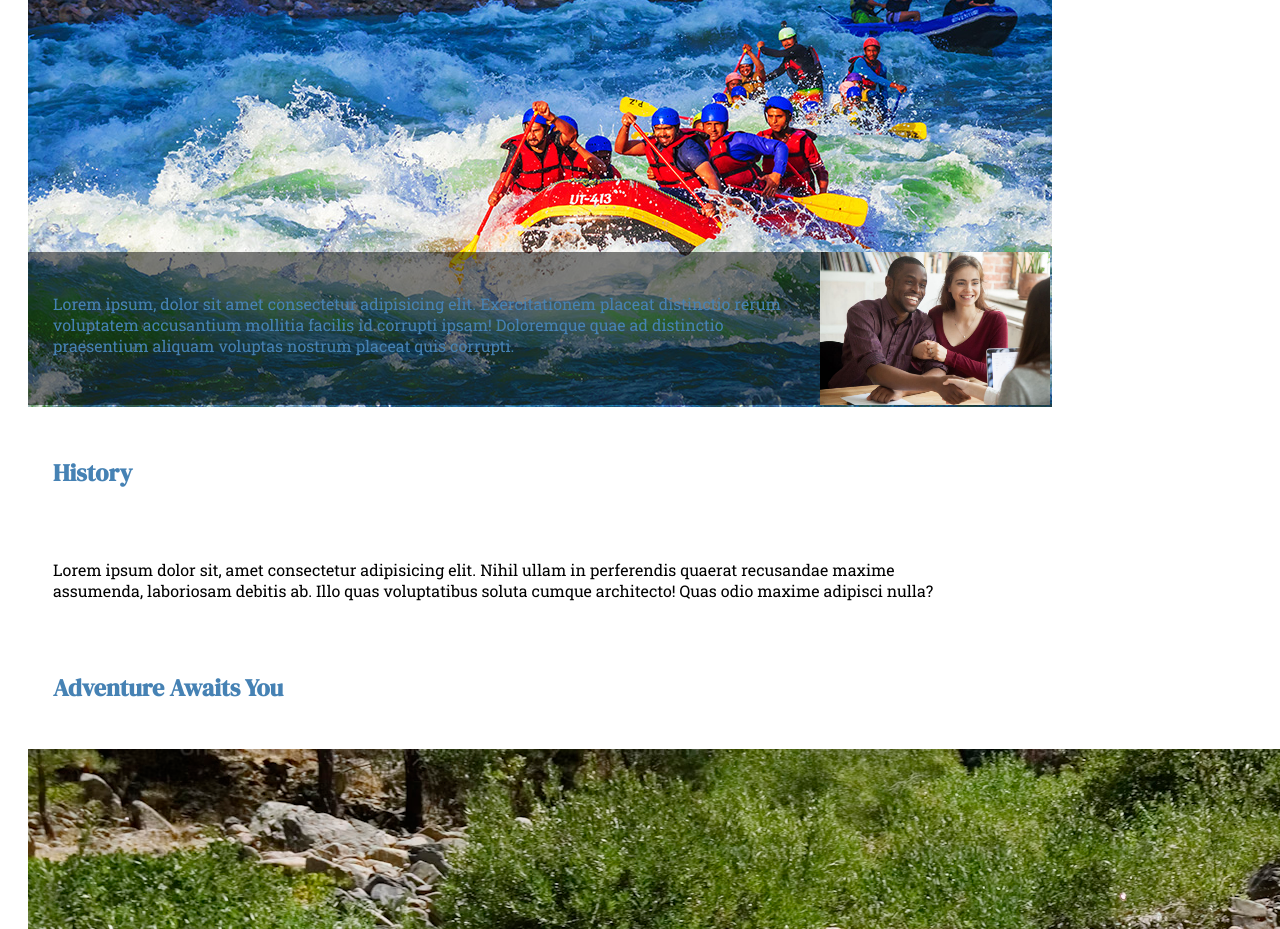
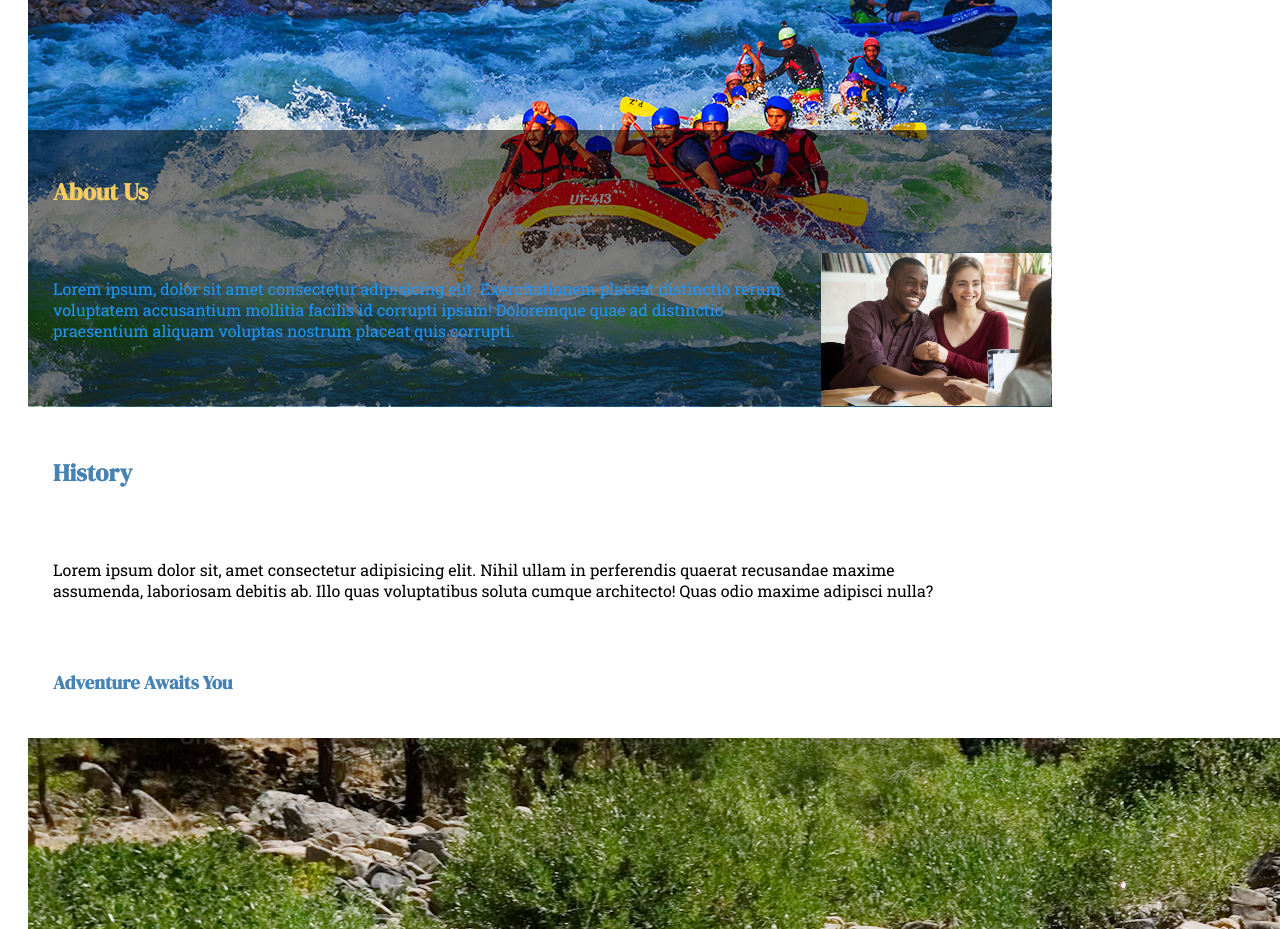
Before and after one commit to raphaeldesosa/wdd130, a plain HTML site: page wwr/about.html in a window 1280 px wide. Shown: the part 440-1369 px from the top of the page. Drawn offline with Linux system fonts and the light colour scheme.

Commit message:
About Us update

```diff
--- a/wwr/about.html
+++ b/wwr/about.html
@@ -12,7 +12,7 @@
         <header>
             <img src="images/logo.png" alt="rafting site logo">
             <nav>
-                <a href="wwr/site-plan-rafting.html">Home</a>
+                <a href="wwr/index.html">Home</a>
                 <a href="wwr/about.html">About Us</a>
                 <a href="wwr/trips.html">Trips</a>
                 <a href="wwr/contact.html">Contacts</a>
@@ -23,7 +23,8 @@
                 <img src="images/hero.png" alt="Hero image">
                 <h1>White Water River Adventure</h1>
                 <article>
-                    <img src="images/happy client.png" alt="Happy client">
+                    <h2>About Us</h2>
+                    <img src="images/happy-client.png" alt="Happy client">
                     <p>Lorem ipsum, dolor sit amet consectetur adipisicing elit. Exercitationem placeat distinctio rerum voluptatem accusantium mollitia facilis id corrupti ipsam! Doloremque quae ad distinctio praesentium aliquam voluptas nostrum placeat quis corrupti.</p>
                 </article>
             </div>
@@ -32,7 +33,7 @@
                 <p>Lorem ipsum dolor sit, amet consectetur adipisicing elit. Nihil ullam in perferendis quaerat recusandae maxime assumenda, laboriosam debitis ab. Illo quas voluptatibus soluta cumque architecto! Quas odio maxime adipisci nulla?</p>
             </section>
             <section>
-                <h2>Adventure Awaits You</h2>
+                <h3>Adventure Awaits You</h3>
                 <img src="images/river1.avif" alt="river1">
                 <img src="images/river2.jpg" alt="river2">
                 <img src="images/river3.avif" alt="river3">
--- a/wwr/styles/rafting.css
+++ b/wwr/styles/rafting.css
@@ -21,7 +21,7 @@ body {
     --nav-hover-background-color: #FED766;
 }
 
-h1, h2 {
+h1, h2, h3 {
     padding: 25px;
     font-family: var(--heading-font);
     color: var(--secondary-color);
@@ -67,8 +67,8 @@ nav a{
 article {
     position: absolute;
     background-color: rgb(0,0,0,50%);
-    width: 1022px;
-    top: 692px
+    width: 1023px;
+    top: 570px
 
 }
 
@@ -77,5 +77,9 @@ article img {
     width: 230px;
 }
 article p{
-    color: steelblue;
+    color: #1E96FC; /* dodger blue */
 }
+
+article h2 {
+    color: #F7CE5D;
+}
```
Also changed, not shown: wwr/images/happy-client.png (renamed from wwr/images/happy client.png).
